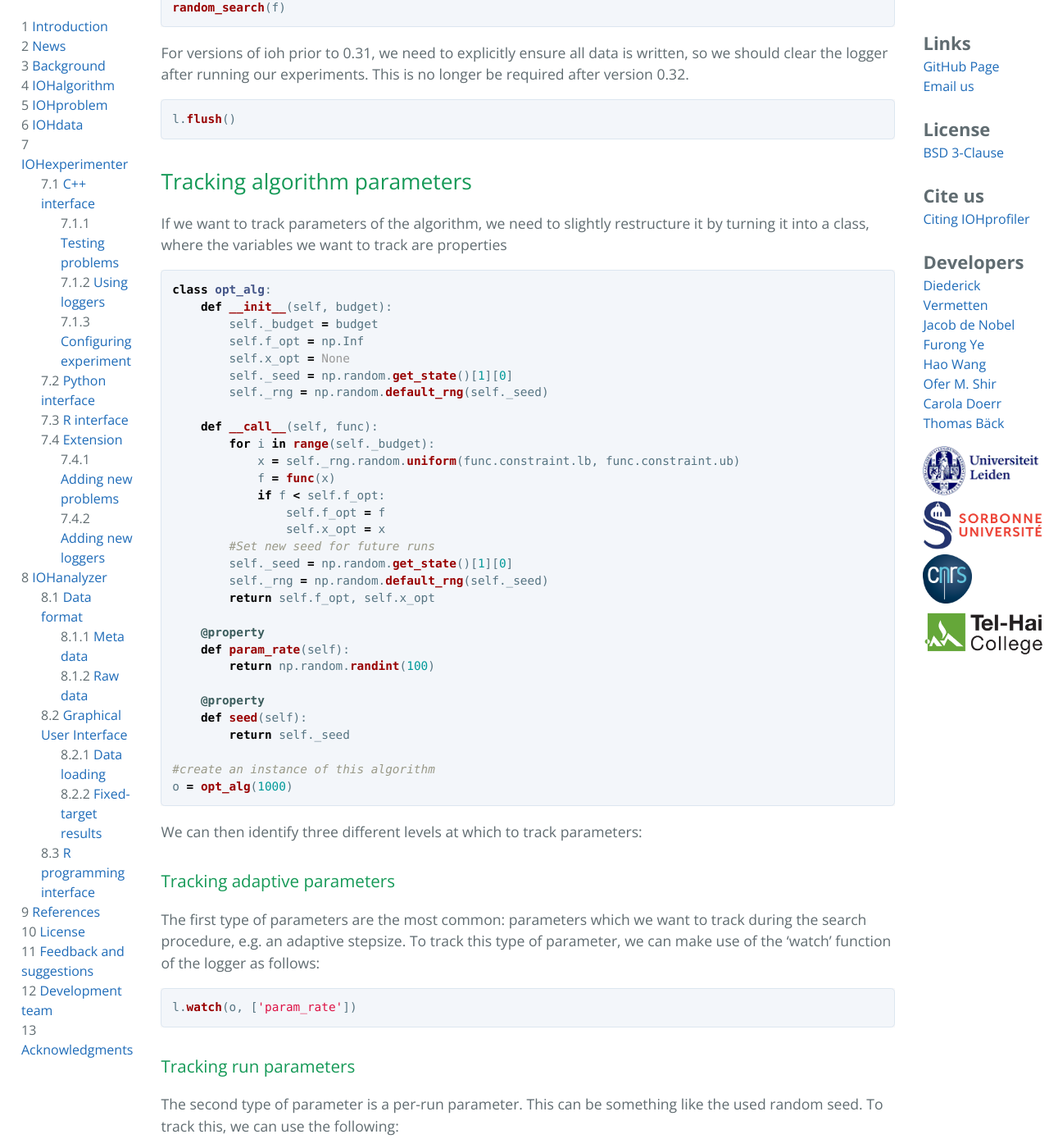
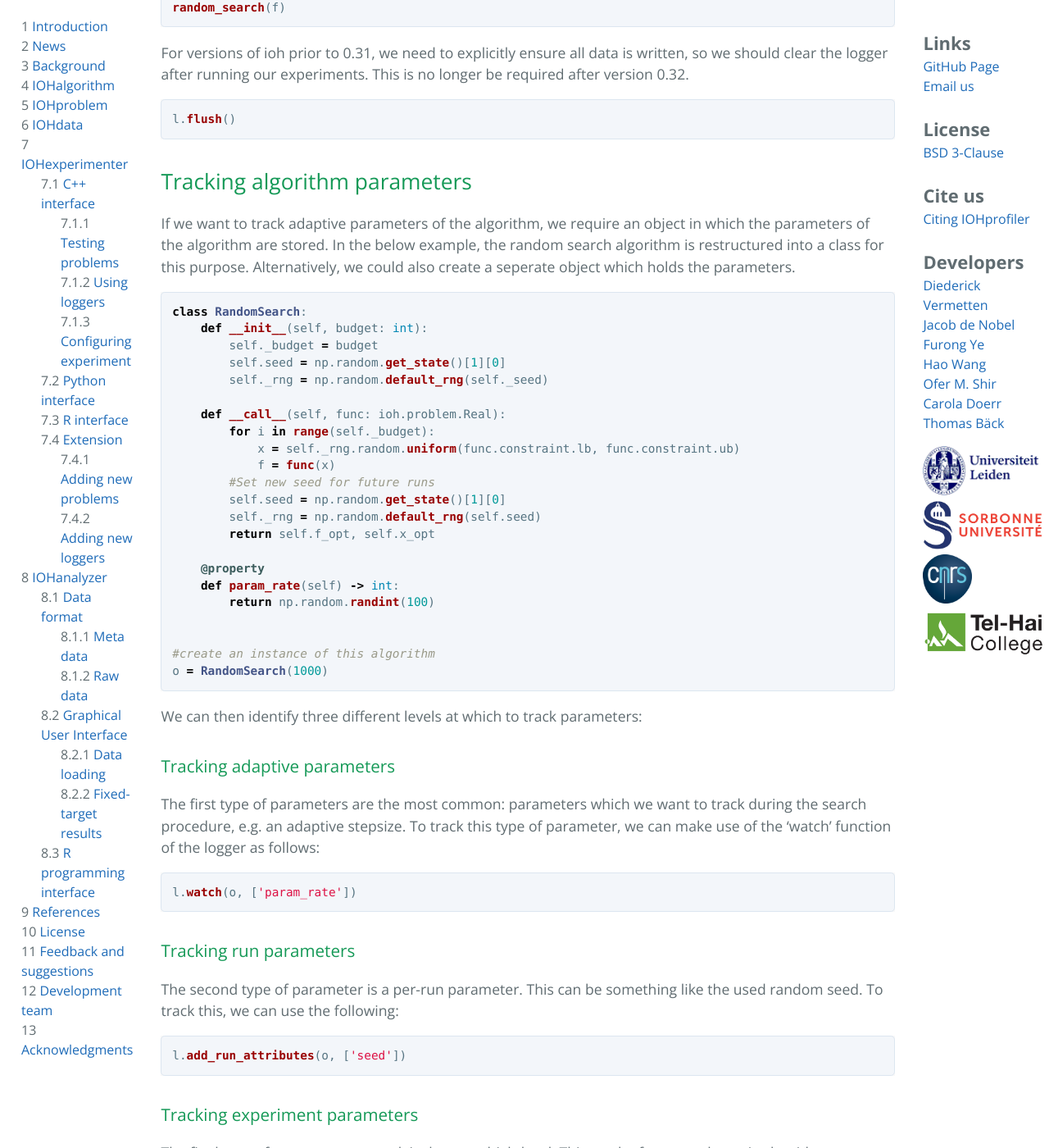
Before and after one commit to IOHprofiler/IOHprofiler.github.io, a Jekyll site: the page built from IOHexperimenter/python.md, in a window 1280 px wide and 1400 px high, scrolled down 2756 px. Shown: the whole window at 82% size. Built offline with Jekyll 4.4.1, drawn with Linux system fonts in a browser that asks for light colours; some of the changed text lies outside the part shown.

Commit message:
Update python.md

````diff
--- a/IOHexperimenter/python.md
+++ b/IOHexperimenter/python.md
@@ -73,22 +73,22 @@ We can construct a simple random-search example wich accepts an IOHprofiler prob
 
 ```python
 #Create a basic random search algorithm
+import ioh
 import numpy as np
 
-def random_search(func, param_1 = None, budget = None):
+def random_search(problem: ioh.problem.Real, seed: int = 42, budget: int = None) -> ioh.RealSolution:
+    np.random.seed(seed)
+
     if budget is None:
-        budget = int(func.meta_data.n_variables * 1e4)
+        budget = int(problem.meta_data.n_variables * 1e4)
 
-    f_opt = np.Inf
-    x_opt = None
+    for _ in range(budget):
+        x = np.random.uniform(problem.constraint.lb, problem.constraint.ub)
 
-    for i in range(budget):
-        x = np.random.uniform(func.constraint.lb, func.constraint.ub)
-        f = func(x)
-        if f < f_opt:
-            f_opt = f
-            x_opt = x
-    return f_opt, x_opt
+        # problem automatically tracks the current best search point
+        f = problem(x)
+
+    return problem.state.current_best
 ```
 
 To record data, we need to add a logger to the problem
@@ -129,40 +129,31 @@ l.flush()
 
 ## Tracking algorithm parameters
 
-If we want to track parameters of the algorithm, we need to slightly restructure it by turning it into a class, where the variables we want to track are properties
-
+If we want to track adaptive parameters of the algorithm, we require an object in which the parameters of the algorithm are stored. In the below example, the random search algorithm is restructured into a class for this purpose. Alternatively, we could also create a seperate object which holds the parameters.
 
 ```python
-class opt_alg:
-    def __init__(self, budget):
+class RandomSearch:
+    def __init__(self, budget: int):
         self._budget = budget
-        self.f_opt = np.Inf
-        self.x_opt = None
-        self._seed = np.random.get_state()[1][0]
+        self.seed = np.random.get_state()[1][0]
         self._rng = np.random.default_rng(self._seed)
 
-    def __call__(self, func):
+    def __call__(self, func: ioh.problem.Real):
         for i in range(self._budget):
             x = self._rng.random.uniform(func.constraint.lb, func.constraint.ub)
             f = func(x)
-            if f < self.f_opt:
-                self.f_opt = f
-                self.x_opt = x
         #Set new seed for future runs
-        self._seed = np.random.get_state()[1][0]
-        self._rng = np.random.default_rng(self._seed)
+        self.seed = np.random.get_state()[1][0]
+        self._rng = np.random.default_rng(self.seed)
         return self.f_opt, self.x_opt
 
     @property
-    def param_rate(self):
+    def param_rate(self) -> int:
         return np.random.randint(100)
 
-    @property
-    def seed(self):
-        return self._seed
 
 #create an instance of this algorithm
-o = opt_alg(1000)
+o = RandomSearch(1000)
 ```
 
 We can then identify three different levels at which to track parameters:
@@ -187,6 +178,13 @@ The final type of parameters to track is the most high-level. This can be for ex
 ```python
 l.add_experiment_attribute('budget', '1000')
 ```
+
+---
+**NOTE**
+
+The methods for tracking parameters, e.g. `watch`, `add_run_attributes` and `add_experiment_attribute` can only be called before `f.attach_logger(l)` is called. Otherwise, the function will have no effect.
+
+---
 
 ## Using the experimenter module
 
````
